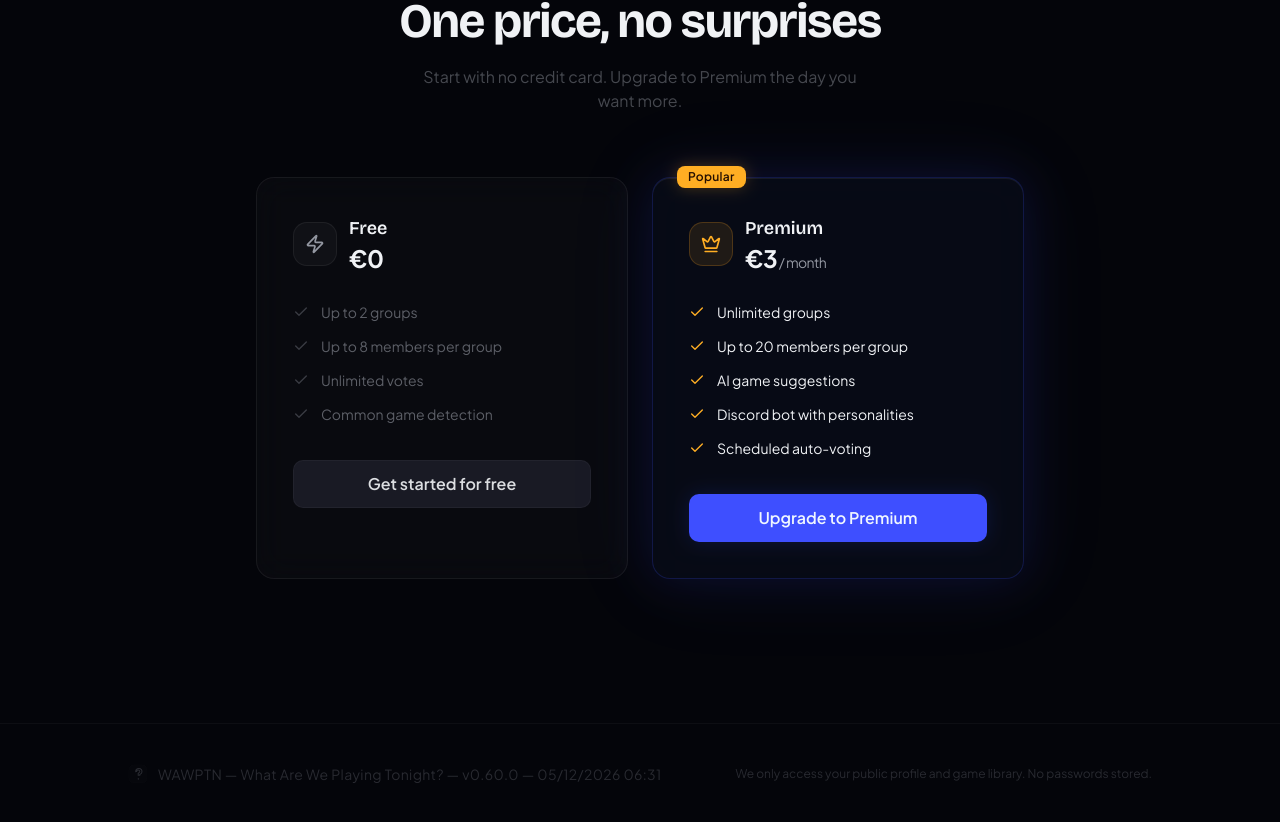
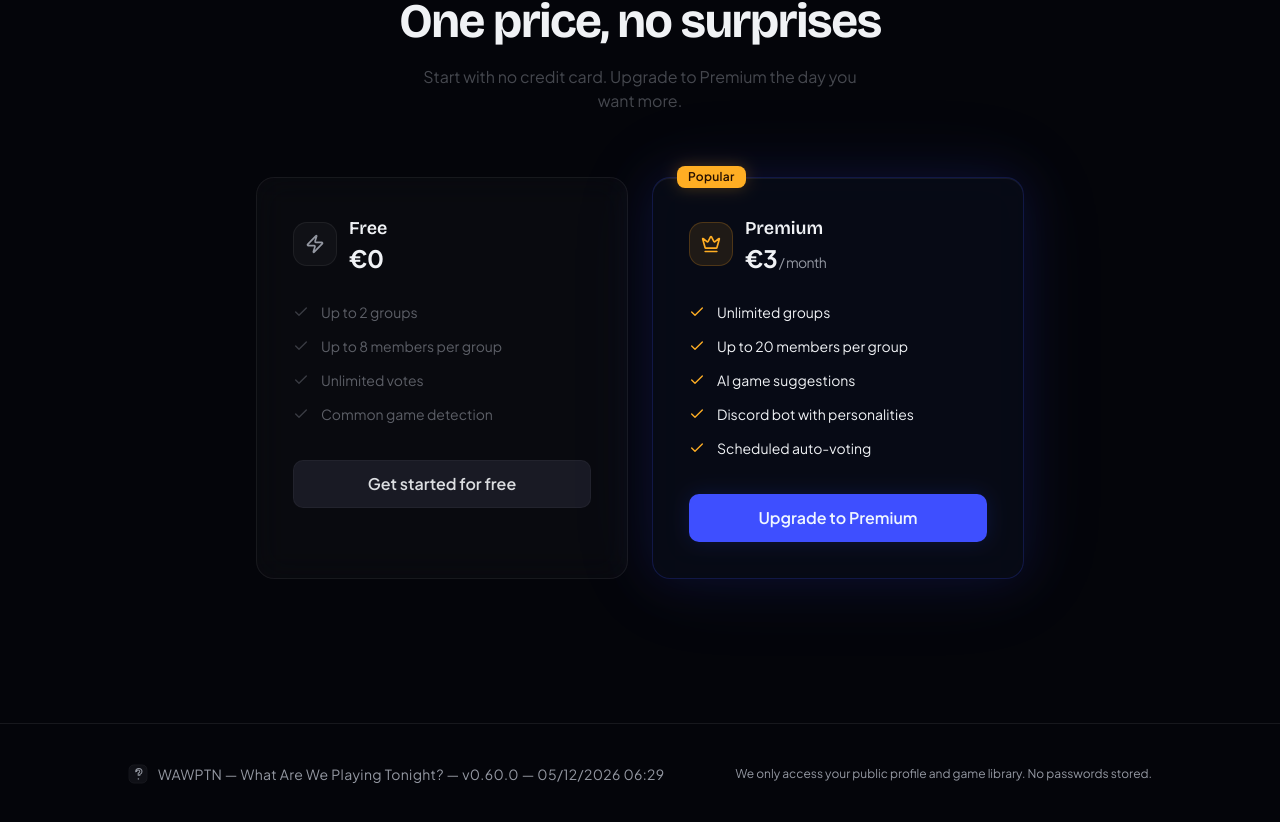
Before and after one commit to Wifsimster/wawptn, a React (Vite) app in the folder packages/frontend/: page / in a window 1280 px wide. Shown: the part 1773-2595 px from the top of the page. Built offline with nearby package versions, Linux system fonts and the light colour scheme; no server answers.

Commit message:
fix(frontend): improve landing page footer contrast
Bump footer text and logo from 25% to full muted-foreground opacity so
version/tagline/privacy text is actually legible.

```diff
--- a/packages/frontend/src/pages/LandingPage.tsx
+++ b/packages/frontend/src/pages/LandingPage.tsx
@@ -384,10 +384,10 @@ export function LandingPage() {
       </section>
 
       {/* ═══ FOOTER ═══ */}
-      <footer className="border-t border-white/[0.04] px-4 py-10 mt-auto">
-        <div className="max-w-5xl mx-auto flex flex-col sm:flex-row items-center justify-between gap-4 text-sm text-muted-foreground/25">
+      <footer className="border-t border-white/[0.08] px-4 py-10 mt-auto">
+        <div className="max-w-5xl mx-auto flex flex-col sm:flex-row items-center justify-between gap-4 text-sm text-muted-foreground">
           <div className="flex items-center gap-2.5">
-            <WawptnLogo size={20} className="text-muted-foreground/25" />
+            <WawptnLogo size={20} className="text-muted-foreground" />
             <span className="tracking-wide">
               WAWPTN — {t('app.tagline')} — v{__APP_VERSION__} — {new Date(__BUILD_TIME__).toLocaleDateString('fr-FR', { day: '2-digit', month: '2-digit', year: 'numeric', hour: '2-digit', minute: '2-digit' })}
             </span>
```
